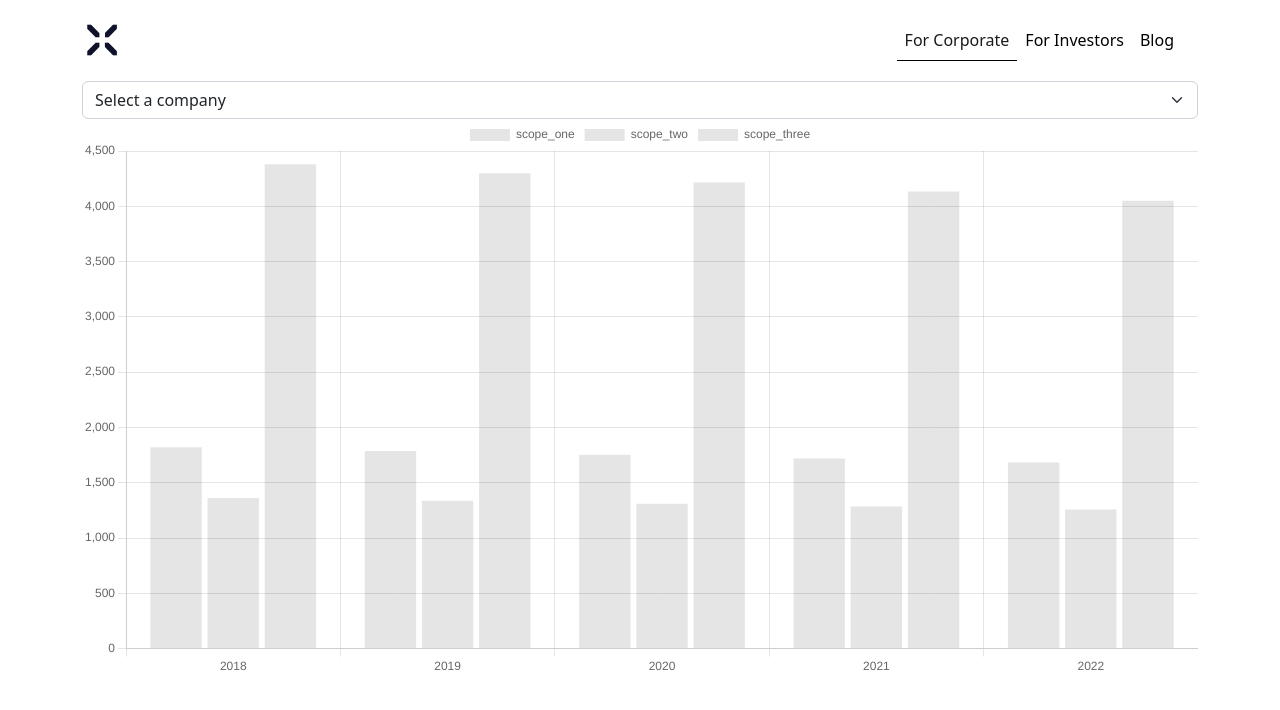
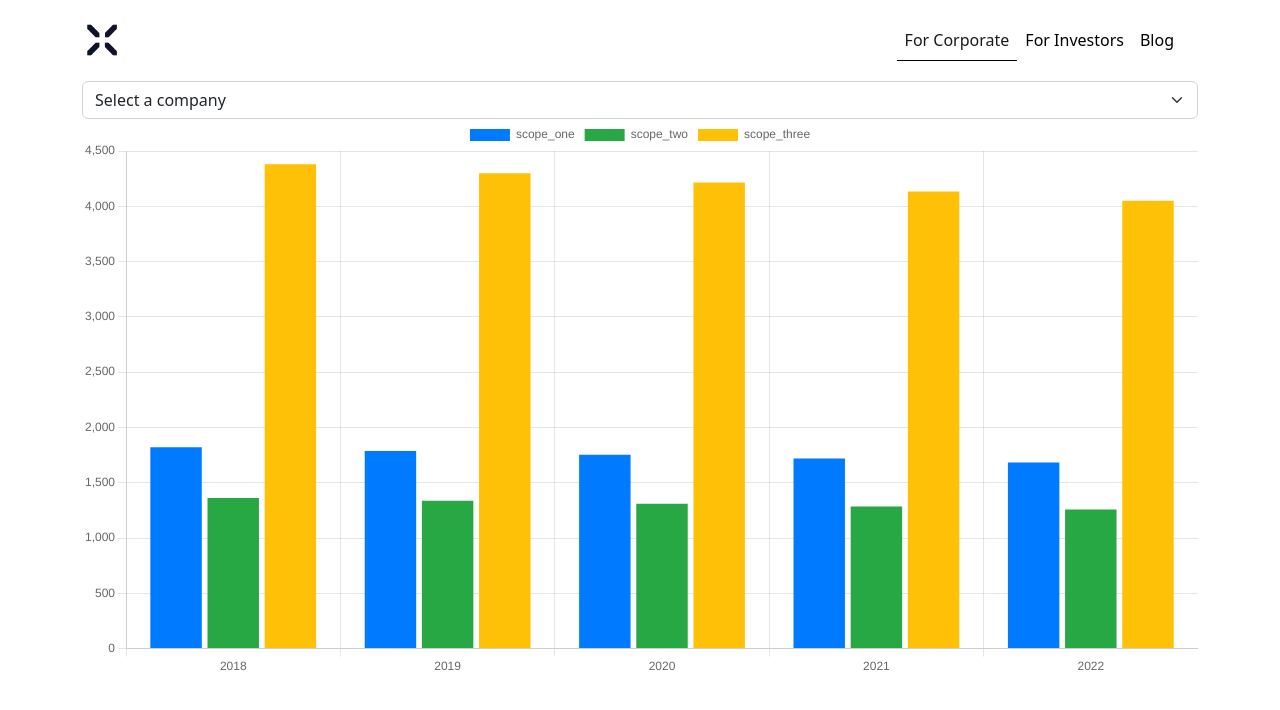
Before and after one commit to MattGoose/verdantix-take-home, a React (Vite) app: page / in a window 1280 px wide. Shown: the top 710 px of the page. Built offline with nearby package versions, Linux system fonts and the light colour scheme.

Commit message:
add colour to chart

```diff
--- a/src/components/corporate/corporateChart.tsx
+++ b/src/components/corporate/corporateChart.tsx
@@ -17,12 +17,13 @@ export default function CorporateChart() {
 
     // Build datasets for each scope
     const scopes = ['scope_one', 'scope_two', 'scope_three'] as const
-    const datasets = scopes.map((scope) => ({
+    const datasets = scopes.map((scope, i) => ({
         label: scope,
         data: years.map((year) => {
             const record = filteredRecords.find((rec) => rec.year === year)
             return record ? record[scope] : 0
-        })
+        }),
+        backgroundColor: ['#007bff', '#28a745', '#ffc107'][i],
     }))
 
     const data = {
```
